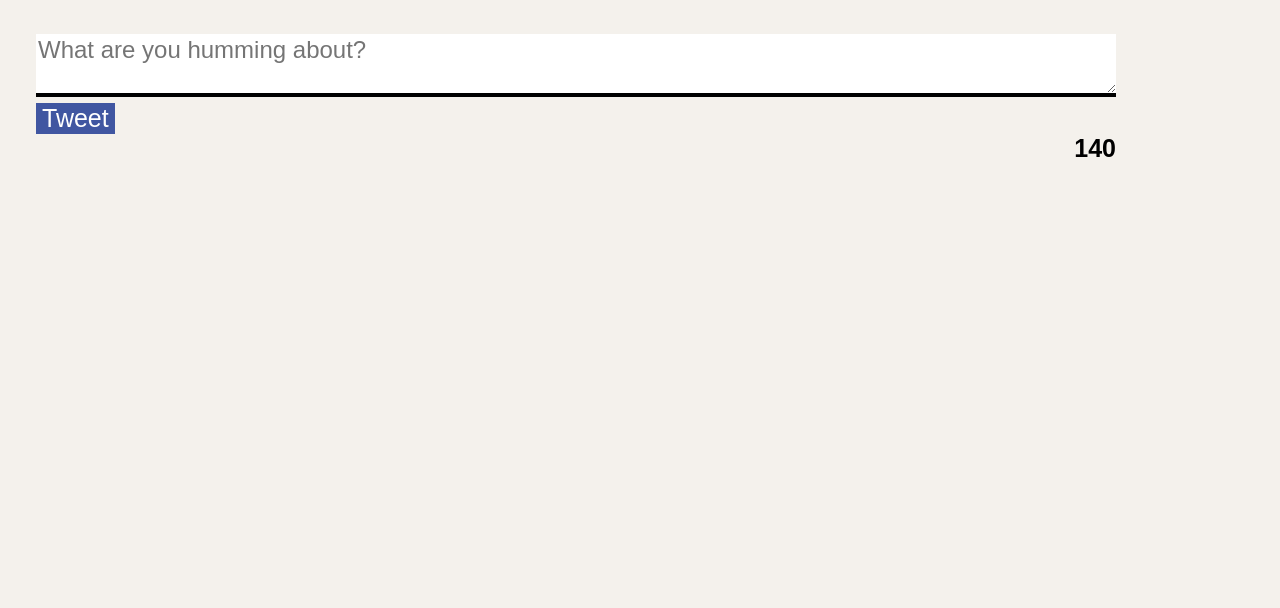
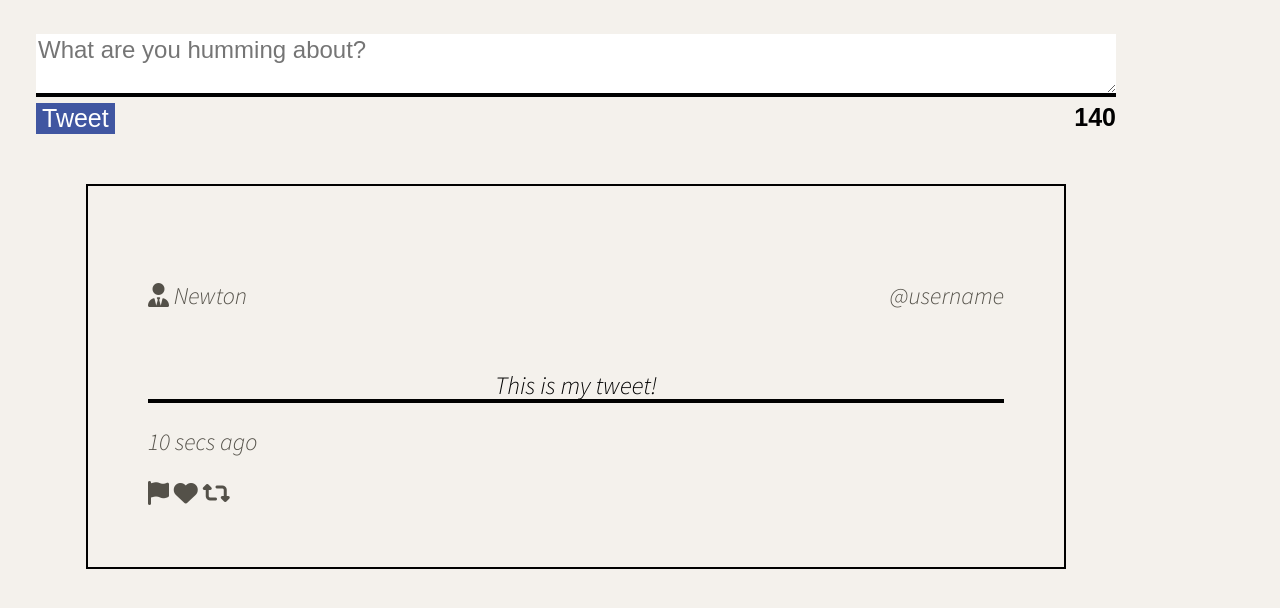
Before and after one commit to shtyagi22/tweeter-1, a website: page public/index.html in a window 1280 px wide. Shown: the part 522-1130 px from the top of the page. Before the commit the page ends 800 px from the top, so only its background shows below. Drawn offline with nearby package versions, Linux system fonts and the light colour scheme.

Commit message:
added tweet container for showing tweets posted

```diff
--- a/public/index.html
+++ b/public/index.html
@@ -48,14 +48,11 @@
 
     </div>
   </nav>
-  <header>
+  <header class="top-header">
     <div>
       <img src="/images/profile-hex.png">
     </div>
-    <br>
-    <div>
-      <h2>Shelly</h2>
-    </div>
+    <h2>Shelly</h2>
   </header>
 
   <!-- Page-specific (main) content here -->
@@ -70,6 +67,26 @@
         </div>
       </form>
     </section>
+    <!--tweet container-->
+
+    <article class="tweet-container">
+      <header class="tweet-header" style="justify-content: space-between">
+        <p><i class="fa-solid fa-user-tie"></i> Newton</p>
+        <p>@username</p>
+      </header>
+      <p class="tweet-article">This is my tweet!</p>
+      <footer class="tweet-footer">
+        <p>10 secs ago</p>
+        <i class="fa-solid fa-flag"></i>
+        <i class="fa-solid fa-heart"></i>
+        <i class="fa-sharp fa-solid fa-retweet"></i>
+      </footer>
+
+    </article>
+
+    <div class="box">
+
+    </div>
   </main>
 </body>
 
--- a/public/styles/new-tweet.css
+++ b/public/styles/new-tweet.css
@@ -26,10 +26,48 @@ main .form-input {
 }
 
 main .counter {
-  display: flex;
-  justify-content: flex-end;
-
+  float: right;
   font-size: 25px;
   font-weight: bold;
   color: black
 }
+
+main .tweet-container {
+  transition: box-shadow .5s;
+  margin: 50px;
+  border: 2px solid black;
+  padding: 60px;
+}
+
+main .tweet-container:hover {
+  box-shadow: 10px 10px rgba(33, 33, 33, .2);
+}
+
+main .tweet-header {
+  background: none;
+  width: 100%;
+  height: 100px;
+}
+
+main .tweet-article {
+  width: 100%;
+  border-bottom: 4px solid black;
+  text-align: center;
+  font-size: 25px;
+  color: black;
+}
+
+.fa-flag:hover {
+
+  color: goldenrod !important;
+}
+
+.fa-heart:hover {
+
+  color: red !important;
+}
+
+.fa-retweet:hover {
+
+  color: blue !important;
+}
--- a/server/data-files/initial-tweets.json
+++ b/server/data-files/initial-tweets.json
@@ -8,7 +8,7 @@
     "content": {
       "text": "If I have seen further it is by standing on the shoulders of giants"
     },
-    "created_at": 1663214217414
+    "created_at": 1663271388418
   },
   {
     "user": {
@@ -19,6 +19,6 @@
     "content": {
       "text": "Je pense , donc je suis"
     },
-    "created_at": 1663300617414
+    "created_at": 1663357788418
   }
 ]
```
